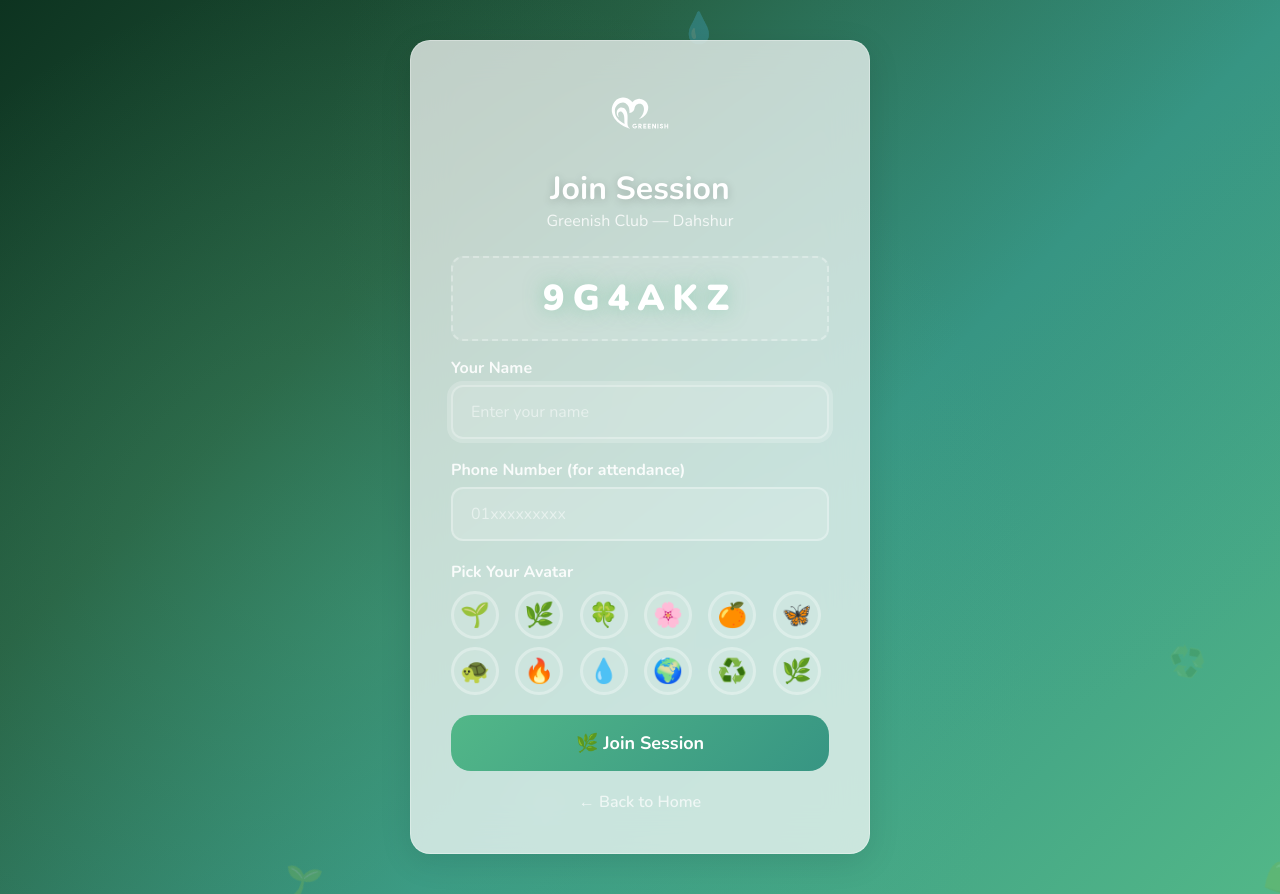
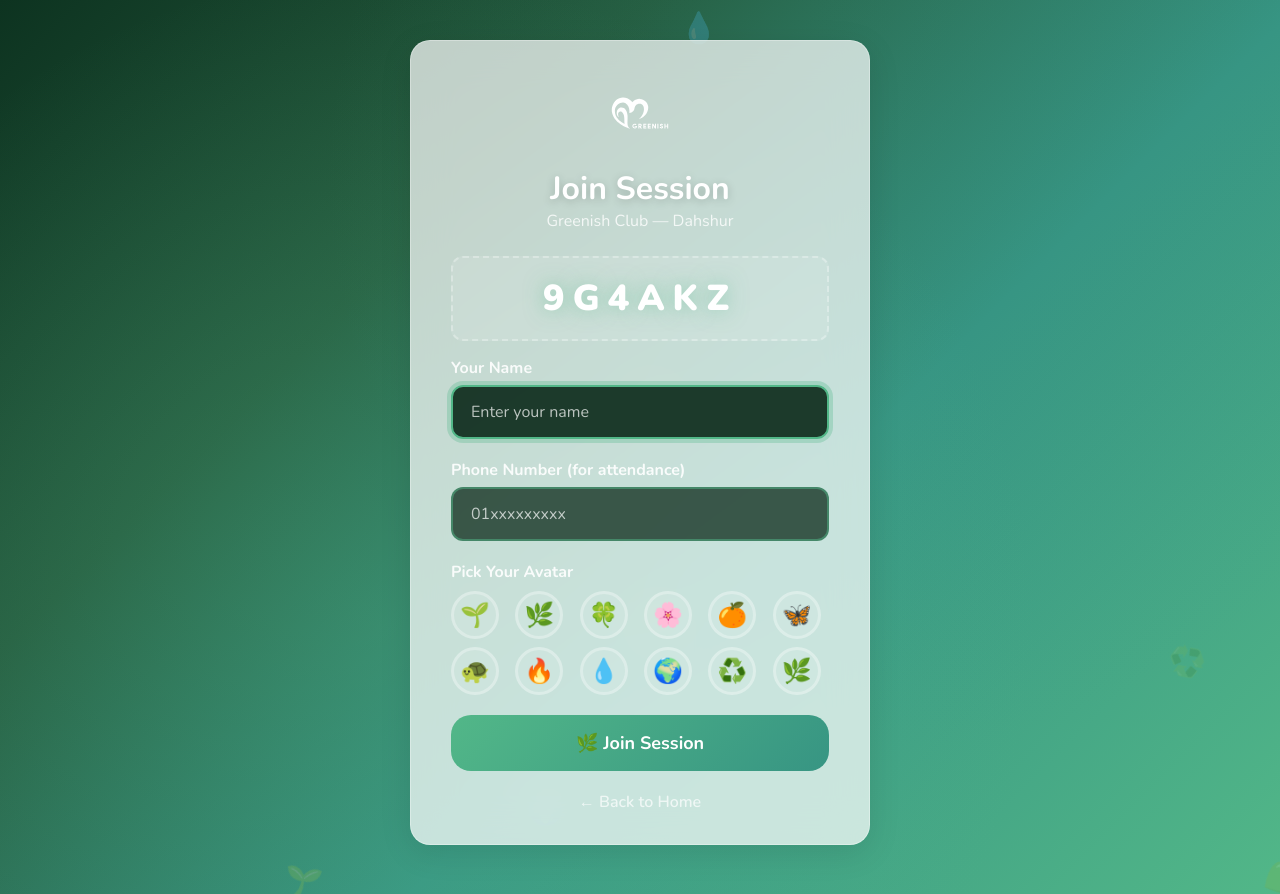
Before and after one commit to medoledo/greenish, a Django app: a page that uses templates/session/join.html in a window 1280 px wide. Run offline with Django 5.2, Linux system fonts and the light colour scheme; data comes from the database, SQL or seed files in the repository; both versions use the stored data as it was after the commit.

Commit message:
Fixing the Scroll again and changing the color

```diff
--- a/static/css/session.css
+++ b/static/css/session.css
@@ -29,12 +29,14 @@
 
 * { margin: 0; padding: 0; box-sizing: border-box; }
 
-body {
+html, body {
     font-family: 'Nunito', sans-serif;
     background: var(--bg);
     color: var(--text-dark);
     min-height: 100vh;
     overflow-x: hidden;
+    overflow-y: auto;
+    -webkit-overflow-scrolling: touch;
 }
 
 .btn {
@@ -164,16 +166,19 @@ body {
     border: 1px solid var(--glass-border); border-radius: var(--radius-lg);
     padding: 40px; max-width: 460px; width: 100%; margin: 20px;
     box-shadow: 0 8px 32px rgba(0,0,0,0.1); position: relative; z-index: 10;
+    max-height: 90vh;
+    overflow-y: auto;
+    -webkit-overflow-scrolling: touch;
 }
 .glass-card h1 { color: var(--white); text-shadow: 0 2px 10px rgba(0,0,0,0.2); }
 .glass-card .form-subtitle { color: rgba(255,255,255,0.8); }
 .glass-card .form-code { color: rgba(255,255,255,0.9); }
 .glass-card .form-code strong { color: var(--white); }
 .glass-card .form-input {
-    background: rgba(255,255,255,0.15); border-color: rgba(255,255,255,0.3); color: var(--white);
+    background: rgba(10, 40, 25, 0.75); border-color: rgba(82, 183, 136, 0.5); color: var(--white);
 }
-.glass-card .form-input::placeholder { color: rgba(255,255,255,0.5); }
-.glass-card .form-input:focus { border-color: var(--white); box-shadow: 0 0 0 4px rgba(255,255,255,0.2); background: rgba(255,255,255,0.25); }
+.glass-card .form-input::placeholder { color: rgba(255,255,255,0.7); font-weight: 500; }
+.glass-card .form-input:focus { border-color: var(--primary-light); box-shadow: 0 0 0 4px rgba(82, 183, 136, 0.3); background: rgba(10, 40, 25, 0.9); }
 .glass-card .form-group label { color: rgba(255,255,255,0.9); }
 .glass-card .form-error { background: rgba(255,255,255,0.15); color: #FFD4D4; border: 1px solid rgba(255,200,200,0.3); }
 
@@ -298,6 +303,9 @@ body {
     border: 1px solid var(--glass-border); border-radius: var(--radius-lg);
     padding: 28px; min-height: 260px; box-shadow: 0 8px 32px rgba(0,0,0,0.15);
     animation: slideFadeIn 0.5s ease-out;
+    max-height: 70vh;
+    overflow-y: auto;
+    -webkit-overflow-scrolling: touch;
 }
 .p-slide-title {
     font-size: 26px; font-weight: 900; line-height: 1.3; margin-bottom: 16px;
@@ -476,6 +484,8 @@ body {
 .facilitator-page {
     min-height: 100vh; display: flex; flex-direction: column;
     background: linear-gradient(135deg, #0d3320, #1a4731 30%, var(--bg) 100%);
+    overflow-y: auto;
+    -webkit-overflow-scrolling: touch;
 }
 .facilitator-header {
     background: var(--white); padding: 12px 24px; display: flex; align-items: center;
--- a/templates/session/join.html
+++ b/templates/session/join.html
@@ -29,11 +29,11 @@
             {% csrf_token %}
             <div class="form-group">
                 <label for="name" style="color:rgba(255,255,255,0.9);">Your Name</label>
-                <input type="text" id="name" name="name" placeholder="Enter your name" class="form-input" required maxlength="50" autofocus style="background:rgba(255,255,255,0.15);border-color:rgba(255,255,255,0.3);color:#fff;">
+                <input type="text" id="name" name="name" placeholder="Enter your name" class="form-input" required maxlength="50" autofocus>
             </div>
             <div class="form-group">
                 <label for="phone" style="color:rgba(255,255,255,0.9);">Phone Number (for attendance)</label>
-                <input type="tel" id="phone" name="phone" placeholder="01xxxxxxxxx" class="form-input" maxlength="20" style="background:rgba(255,255,255,0.15);border-color:rgba(255,255,255,0.3);color:#fff;">
+                <input type="tel" id="phone" name="phone" placeholder="01xxxxxxxxx" class="form-input" maxlength="20">
             </div>
             <div class="form-group">
                 <label style="color:rgba(255,255,255,0.9);">Pick Your Avatar</label>
```
Also changed, not shown: templates/session/facilitator.html (+9 -0 lines), db.sqlite3.
